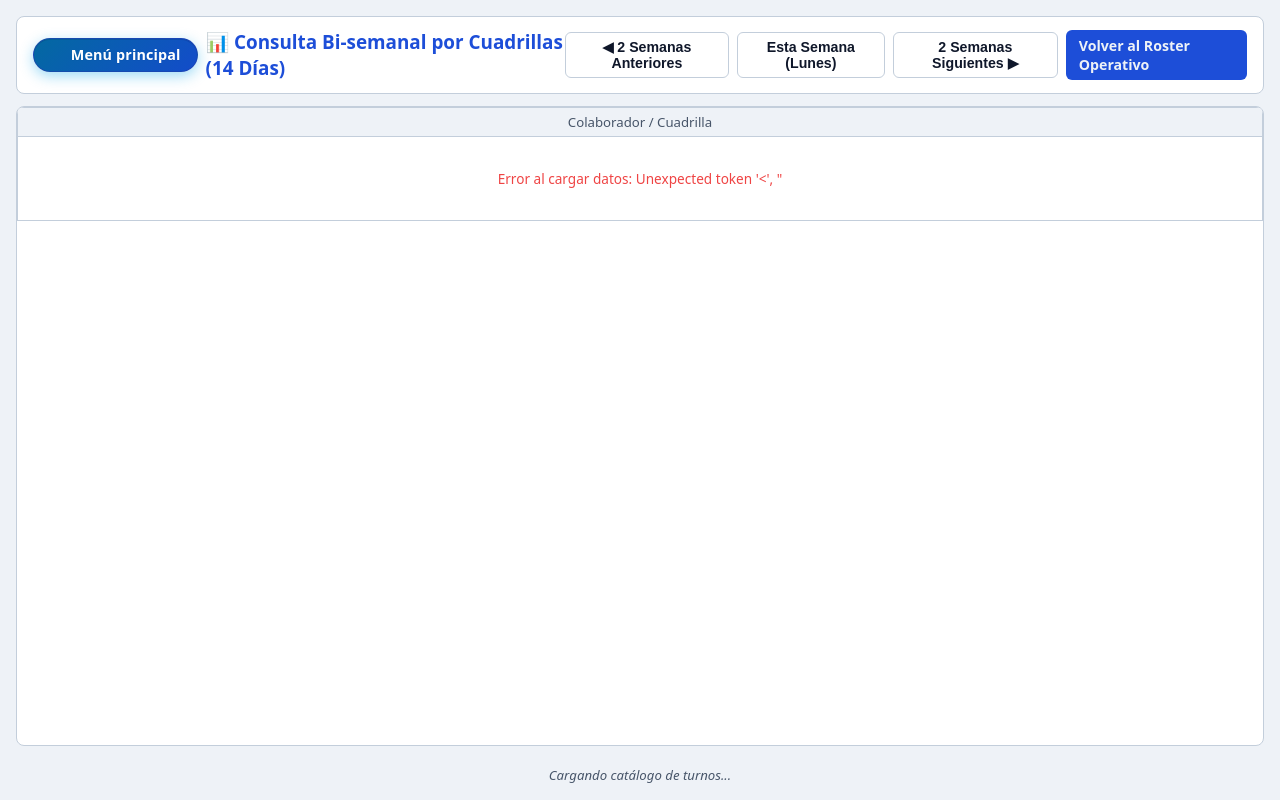
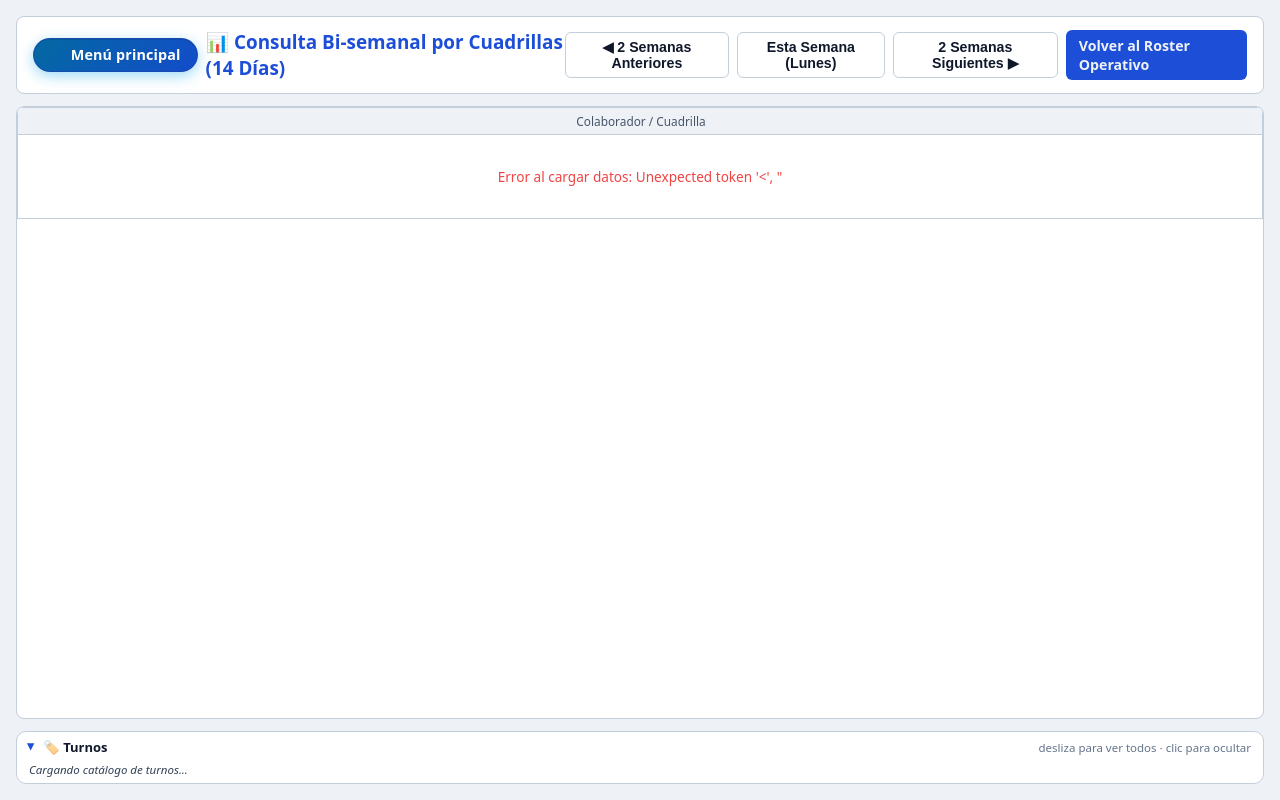
Before and after one commit to ericknoess/manage_sistem_06_ago_26, a Django app: page /roster/bisemanal/ in a window 1280 px wide. Run offline with Django 4.2, Linux system fonts and the light colour scheme; a user stored in the database is signed in; data comes from the database, SQL or seed files in the repository; data that the repository does not hold is empty.

Commit message:
Roster y vista de 14 días: leyenda de turnos compacta y tabla más amplia
- Leyenda de turnos en un panel plegable de dos renglones con scroll (con
  conteo y nombre completo al pasar el mouse); se recuerda si se plegó.
- La matriz del roster y la tabla de 14 días ganan el alto que ocupaba la
  leyenda.
- Vista de 14 días: nombres más pequeños y columna de colaboradores de ancho
  fijo (230 px, con «…» y nombre completo al pasar el mouse).

Co-Authored-By: Claude Opus 5.5 <noreply@anthropic.com>

```diff
--- a/roster/static/roster/css/bisemanal.css
+++ b/roster/static/roster/css/bisemanal.css
@@ -100,8 +100,11 @@ th {
     background-color: var(--panel-bg);
     z-index: 5;
     font-weight: 500;
-    font-size: 0.826rem;
-    min-width: 180px;
+    font-size: 0.74rem;
+    width: 230px;
+    min-width: 150px;
+    max-width: 240px;
+    padding-left: 8px;
 }
 
 th.operator-col { z-index: 15; background-color: var(--bg-dark); }
@@ -117,37 +120,28 @@ th.operator-col { z-index: 15; background-color: var(--bg-dark); }
 }
 
 .operator-name {
-    font-weight: bold;
+    font-weight: 700;
     color: var(--text);
     display: block;
-    padding: 2px 0;
+    padding: 1px 0;
+    overflow: hidden;
+    text-overflow: ellipsis;   /* nombre completo al pasar el mouse (title) */
 }
 
-/* Estilos para la leyenda de turnos */
-.leyenda-container {
-    margin-top: 0.5rem;
-    display: flex;
-    flex-wrap: wrap;
-    gap: 0.75rem;
-    justify-content: center;
-    font-size: 0.826rem;
-    color: var(--muted);
-    flex-shrink: 0;
-}
 
-.leyenda-item {
-    display: flex;
-    align-items: center;
-    gap: 0.4rem;
-    background-color: var(--panel-bg);
-    padding: 4px 8px;
-    border-radius: 4px;
-    border: 1px solid var(--border-color);
-}
-
-.leyenda-color-box {
-    width: 12px;
-    height: 12px;
-    border-radius: 2px;
-    box-shadow: inset 0 0 0 1px rgba(15, 23, 42, 0.12);
-}
+/* Leyenda de turnos compacta (igual que en el roster): la tabla se queda con el alto */
+.leyenda-turnos { flex-shrink: 0; border: 1px solid var(--border-color); border-radius: 10px; background: #ffffff; }
+.leyenda-turnos summary { display: flex; align-items: center; gap: 0.5rem; padding: 0.35rem 0.75rem; cursor: pointer; font-size: 13px;
+    font-weight: 800; color: var(--text); list-style: none; user-select: none; }
+.leyenda-turnos summary::-webkit-details-marker { display: none; }
+.leyenda-turnos summary::before { content: '▸'; color: var(--accent); transition: transform 0.15s; }
+.leyenda-turnos[open] summary::before { transform: rotate(90deg); }
+.leyenda-turnos__conteo { padding: 0 0.45rem; border-radius: 999px; background: #e0e7ff; color: #3730a3; font-size: 12px; }
+.leyenda-turnos__ayuda { margin-left: auto; color: #64748b; font-size: 11.5px; font-weight: 500; }
+.leyenda-turnos__lista { display: flex; flex-wrap: wrap; gap: 0.3rem 0.4rem; max-height: 46px; overflow-y: auto; padding: 0 0.75rem 0.4rem;
+    font-size: 11.5px; color: #334155; }
+.leyenda-turnos__cargando { font-style: italic; }
+.leyenda-turno { display: inline-flex; align-items: center; gap: 0.3rem; padding: 0.1rem 0.45rem; border: 1px solid #dbe3ee; border-radius: 5px;
+    background: #f8fafc; white-space: nowrap; }
+.leyenda-turno i { width: 10px; height: 10px; border-radius: 2px; border: 1px solid; flex-shrink: 0; }
+.leyenda-turno b { color: var(--text); }
--- a/roster/static/roster/js/bisemanal.js
+++ b/roster/static/roster/js/bisemanal.js
@@ -67,18 +67,25 @@ function renderizarLeyenda(tiposTurno) {
         return;
     }
 
-    let html = '';
-    tiposTurno.filter(t => t.activo && t.codigo).forEach(t => {
-        html += `
-            <div class="leyenda-item">
-                <div class="leyenda-color-box" style="background-color: ${t.color_fondo}; border: 1px solid ${t.color_texto};"></div>
-                <span style="color: var(--text); font-weight: bold;">${t.codigo}:</span>
-                <span>${t.nombre}</span>
-            </div>
-        `;
+    const visibles = tiposTurno.filter(t => t.activo && t.codigo);
+    contenedor.innerHTML = visibles.map(t => `
+        <span class="leyenda-turno" title="${escaparHtml(`${t.codigo}: ${t.nombre}`)}">
+            <i style="background-color: ${t.color_fondo}; border-color: ${t.color_texto};"></i>
+            <b>${escaparHtml(t.codigo)}</b> ${escaparHtml(t.nombre)}
+        </span>`).join('');
+    const conteo = document.getElementById('leyendaConteo');
+    if (conteo) conteo.textContent = visibles.length;
+}
+
+// Leyenda de turnos: recordar si el usuario la dejó plegada (la misma preferencia que en el roster)
+(function () {
+    const leyenda = document.getElementById('leyendaTurnos');
+    if (!leyenda) return;
+    try { if (localStorage.getItem('roster:leyenda') === 'cerrada') leyenda.open = false; } catch (e) { /* sin almacenamiento */ }
+    leyenda.addEventListener('toggle', () => {
+        try { localStorage.setItem('roster:leyenda', leyenda.open ? 'abierta' : 'cerrada'); } catch (e) { /* sin almacenamiento */ }
     });
-    contenedor.innerHTML = html;
-}
+})();
 
 async function cargarVistaBisemanal() {
     const rango = obtenerRango14DiasDesdeLunes(fechaLunesPivot);
@@ -104,7 +111,7 @@ function renderizarTabla(daysObjArray, cuadrillas) {
     const headerRow = document.getElementById('tableHeaders');
     const tbody = document.getElementById('tableBody');
 
-    let headerHTML = `<th class="operator-col" style="min-width: 180px;">Colaborador</th>`;
+    let headerHTML = `<th class="operator-col">Colaborador</th>`;
     daysObjArray.forEach(d => {
         headerHTML += `<th style="text-align: center;"><div style="font-size: 0.65rem; color: var(--accent);">${d.nombreDia}</div><div>${d.diaMes}</div></th>`;
     });
@@ -127,8 +134,8 @@ function renderizarTabla(daysObjArray, cuadrillas) {
         } else {
             operadores.forEach(op => {
                 bodyHTML += `<tr class="hover:bg-slate-800/30 transition-colors">`;
-                bodyHTML += `<td class="operator-col" style="padding-left: 15px;">`;
-                bodyHTML += `<span class="operator-name">👤 ${op.nombre}</span>`;
+                bodyHTML += `<td class="operator-col" title="${escaparHtml(op.nombre)}">`;
+                bodyHTML += `<span class="operator-name">👤 ${escaparHtml(op.nombre)}</span>`;
                 bodyHTML += `</td>`;
 
                 daysObjArray.forEach(d => {
--- a/roster/templates/roster/bisemanal.html
+++ b/roster/templates/roster/bisemanal.html
@@ -39,10 +39,13 @@
         </table>
     </div>
 
-    <!-- CONTENEDOR PARA LA LEYENDA DE TURNOS -->
-    <div id="leyendaGxpContainer" class="leyenda-container">
-        <span style="font-style: italic;">Cargando catálogo de turnos...</span>
-    </div>
+    <!-- Leyenda de turnos compacta: dos renglones con scroll; se puede plegar (se recuerda en el navegador) -->
+    <details id="leyendaTurnos" class="leyenda-turnos" open>
+        <summary>🏷️ Turnos <span id="leyendaConteo" class="leyenda-turnos__conteo"></span><span class="leyenda-turnos__ayuda">desliza para ver todos · clic para ocultar</span></summary>
+        <div id="leyendaGxpContainer" class="leyenda-turnos__lista">
+            <span class="leyenda-turnos__cargando">Cargando catálogo de turnos...</span>
+        </div>
+    </details>
 
     <script src="{% static 'core/js/utils.js' %}"></script>
     <script src="{% static 'roster/js/bisemanal.js' %}"></script>
```
Also changed, not shown: roster/static/roster/css/index.css (+16 -0 lines), roster/static/roster/js/roster.js (+17 -7 lines), roster/templates/roster/index.html (+7 -3 lines).
